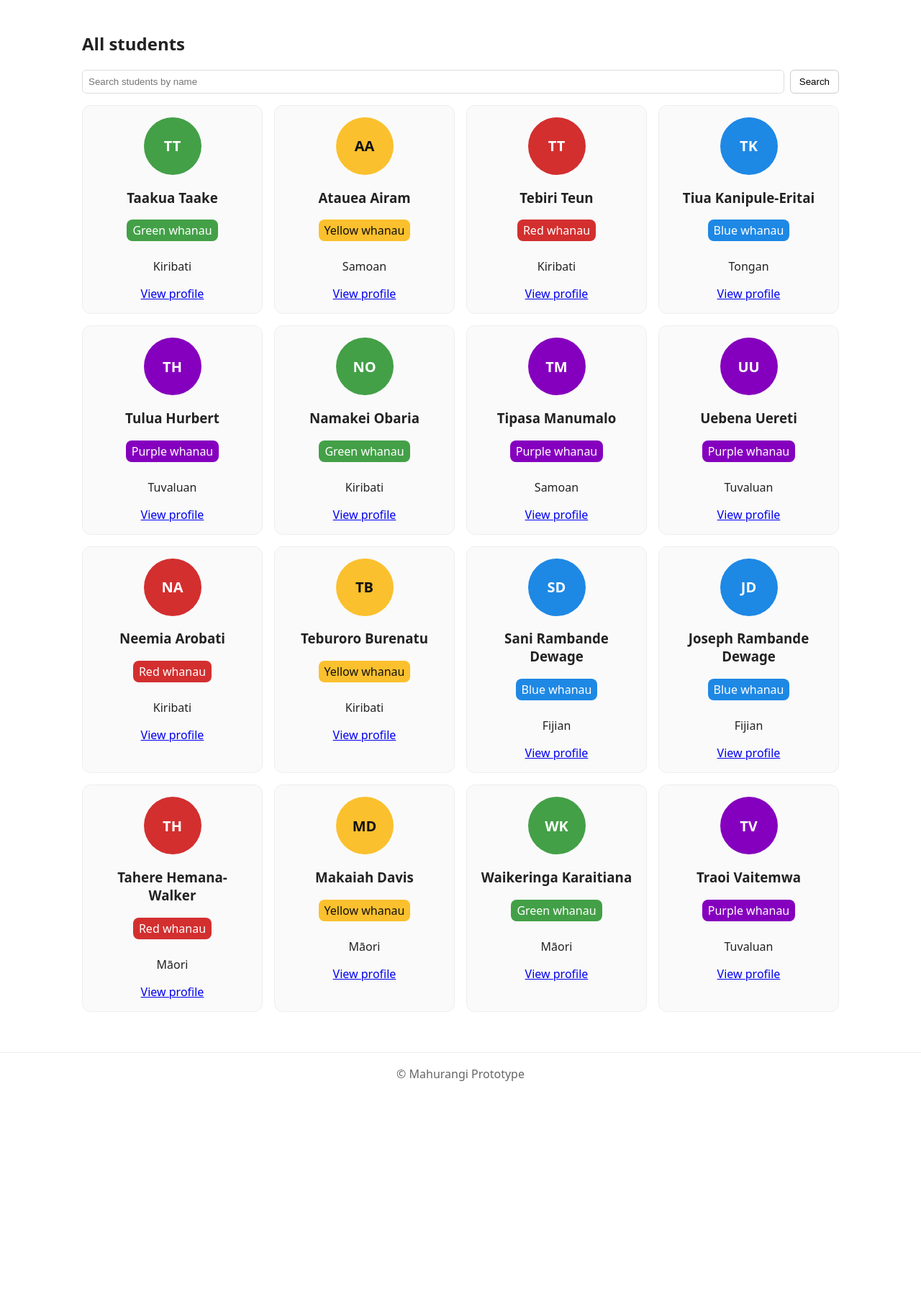
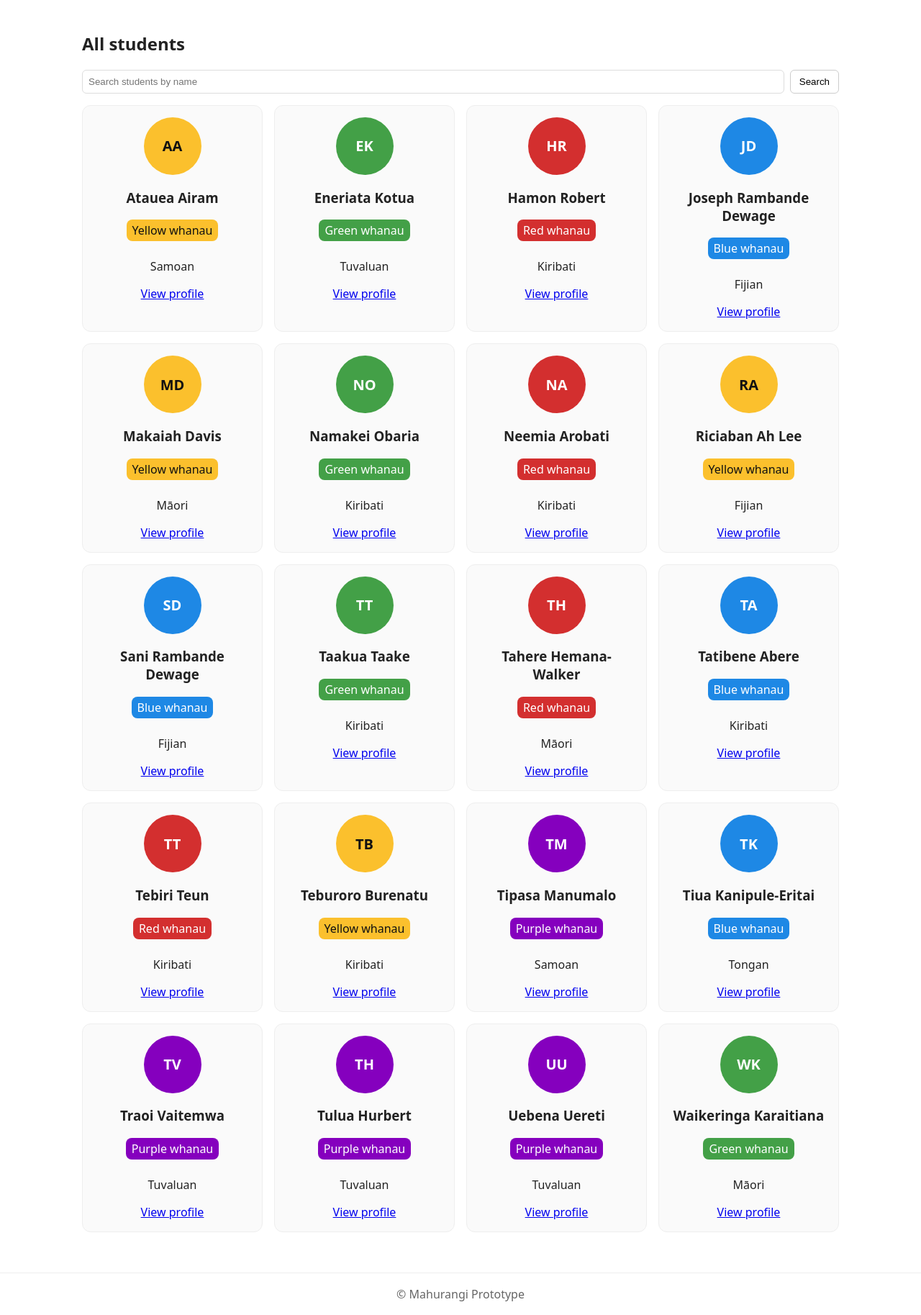
Before and after one commit to mahuec45/websiteproto, a Flask app: page /students in a window 1280 px wide. Shown: the part 73-1900 px from the top of the page at 72% size. Before the commit the page ends 1575 px from the top, so only its background shows below. Run offline with Flask 3, Linux system fonts and the light colour scheme.

Commit message:
Even more names, sorted the students page by alphabetical order

```diff
--- a/website proto/app.py
+++ b/website proto/app.py
@@ -4,7 +4,7 @@ app = Flask(__name__)
 
 # --- Simple in-memory student data (no images) ---
 students = [
-    {"name": "Taakua Taake", "whanau": "Green whanau","initials": "TT", "bio": "From Kiribati.", "info": "Kiribati", "pronunciation": "Tah-ah-koo-ah Tah-keh"},
+    {"name": "Taakua Taake", "whanau": "Green whanau", "initials": "TT", "bio": "From Kiribati.", "info": "Kiribati", "pronunciation": "Tah-ah-koo-ah Tah-keh"},
     {"name": "Atauea Airam", "whanau": "Yellow whanau", "initials": "AA", "bio": "From Samoa.","info": "Samoan", "pronunciation": "Ah-tah-oo-where Eye-rahm"},
     {"name": "Tebiri Teun", "whanau": "Red whanau", "initials": "TT", "bio": "From Kiribati.", "info": "Kiribati", "pronunciation": "Teh-bih-ree Teh-oo-un"},
     {"name": "Tiua Kanipule-Eritai", "whanau": "Blue whanau", "initials": "TK", "bio": "From Tonga.", "info": "Tongan", "pronunciation": "Tee-wah Kah-neh-pulley Eh-rih-shy"},
@@ -12,7 +12,7 @@ students = [
     {"name": "Namakei Obaria", "whanau": "Green whanau", "initials": "NO", "bio": "From Kiribati.", "info": "Kiribati", "pronunciation": "Nah-mah-kay Oh-bah-ree-ah"},
     {"name": "Tipasa Manumalo", "whanau": "Purple whanau", "initials": "TM", "bio": "From Samoa.", "info": "Samoan", "pronunciation": "Tee-pah-sah Mah-noo-mah-lo"},
     {"name": "Uebena Uereti", "whanau": "Purple whanau", "initials": "UU", "bio": "From Tuvalu.", "info": "Tuvaluan", "pronunciation": "Weh-beh-nah Weh-reh-tee"},
-    {"name": "Neemia Arobati", "whanau": "Red whanau", "initials": "NA", "bio": "From Kiribati.", "info": "Kiribati", "pronunciation": "Knee--mee-ah Ah-row-bah-tee"},
+    {"name": "Neemia Arobati", "whanau": "Red whanau", "initials": "NA", "bio": "From Kiribati.", "info": "Kiribati", "pronunciation": "Knee-mee-ah Ah-row-bah-tee"},
     {"name": "Teburoro Burenatu", "whanau": "Yellow whanau", "initials": "TB", "bio": "From Kiribati.", "info": "Kiribati", "pronunciation": "Teh-boh-roh-roh Boo-reh-nah-too"},
     {"name": "Sani Rambande Dewage", "whanau": "Blue whanau", "initials": "SD", "bio": "From Fiji.", "info": "Fijian", "pronunciation": "Sunny Rahm-bahn-deh Dew-age"},
     {"name": "Joseph Rambande Dewage", "whanau": "Blue whanau", "initials": "JD", "bio": "From Fiji.", "info": "Fijian", "pronunciation": "Joseph Rahm-bahn-deh Dew-age"},
@@ -20,6 +20,10 @@ students = [
     {"name": "Makaiah Davis", "whanau": "Yellow whanau", "initials": "MD", "bio": "From New Zealand.", "info": "Māori", "pronunciation": "Mah-kai-ah Davis"},
     {"name": "Waikeringa Karaitiana", "whanau": "Green whanau", "initials": "WK", "bio": "From New Zealand.", "info": "Māori", "pronunciation": "Why-keh-ring-ah Kah-rye-tee-ahn-ah"},
     {"name": "Traoi Vaitemwa", "whanau": "Purple whanau", "initials": "TV", "bio": "From Tuvalu.", "info": "Tuvaluan", "pronunciation": "Teh-roy vai-teh-mwah"},
+    {"name": "Eneriata Kotua", "whanau": "Green whanau", "initials": "EK", "bio": "From Tuvalu.", "info": "Tuvaluan", "pronunciation": "Eh-ner-ree-ah-tah Koh-too-ah"},
+    {"name": "Hamon Robert", "whanau": "Red whanau", "initials": "HR", "bio": "From Kiribati.", "info": "Kiribati", "pronunciation": "Ah-mon Robert"},
+    {"name": "Riciaban Ah Lee", "whanau": "Yellow whanau", "initials": "RA", "bio": "From Fiji.", "info": "Fijian", "pronunciation": "Wri-sea-ah-bahn Ah Lee"},
+    {"name": "Tatibene Abere", "whanau": "Blue whanau", "initials": "TA", "bio": "From Kiribati.", "info": "Kiribati", "pronunciation": "Tah-see-ben-eh Ah-beh-reh"},
 ]
 
 # Helper: find student by exact name
@@ -34,6 +38,8 @@ def index():
 # Students list with optional search query (use ?q=)
 @app.route('/students')
 def students_page():
+    sorted_students = sorted(students, key=lambda x: x['name'])
+    return render_template('students.html', students=sorted_students)
     q = request.args.get('q', '').strip()
     if q:
         results = [s for s in students if q.lower() in s['name'].lower()]
--- a/website proto/static/style.css
+++ b/website proto/static/style.css
@@ -33,6 +33,7 @@ body{
   border:1px solid #eee; padding:16px; border-radius:12px; background:#fafafa;
   display:flex; flex-direction:column; align-items:center; text-align:center;
 }
+
 .avatar{
   width: 80px;
   height:80px;
@@ -47,10 +48,10 @@ body{
 }
 .large-avatar{ width:120px; height:120px; font-size:36px; margin-bottom:10px }
 
-.whanau-badge{ display:inline-block; padding:4px 8px; border-radius:8px; color:white; margin-bottom:8px; display:flex; justify-content: center; align-items:center }
+.whanau-badge{ display:inline-block; padding:4px 8px; border-radius:8px; color:white; margin-bottom:8px; display:flex; justify-content:center; align-items:center }
 .info{ font-size:14px; color:var(--muted) }
 .profile{ display:flex; gap:24px; align-items:flex-start }
-.profile-left{ min-width:220px; text-align:center }
+.profile-left{ min-width:220px; text-align:center; display:flex; flex-direction:column; align-items:center }
 
 .whanau-red{ background:var(--red) }
 .whanau-yellow{ background:var(--yellow); color:#111111 }
--- a/website proto/templates/index.html
+++ b/website proto/templates/index.html
@@ -2,7 +2,7 @@
 {% block content %}
   <section class="hero">
     <h1>Mahurangi College — Prototype</h1>
-    <p>Just for looks, not for punlishing.</p>
+    <p>Just for looks, not meant to be perfect.</p>
     <p><a href="{{ url_for('students_page') }}">View all students</a></p>
   </section>
 {% endblock %}
```
